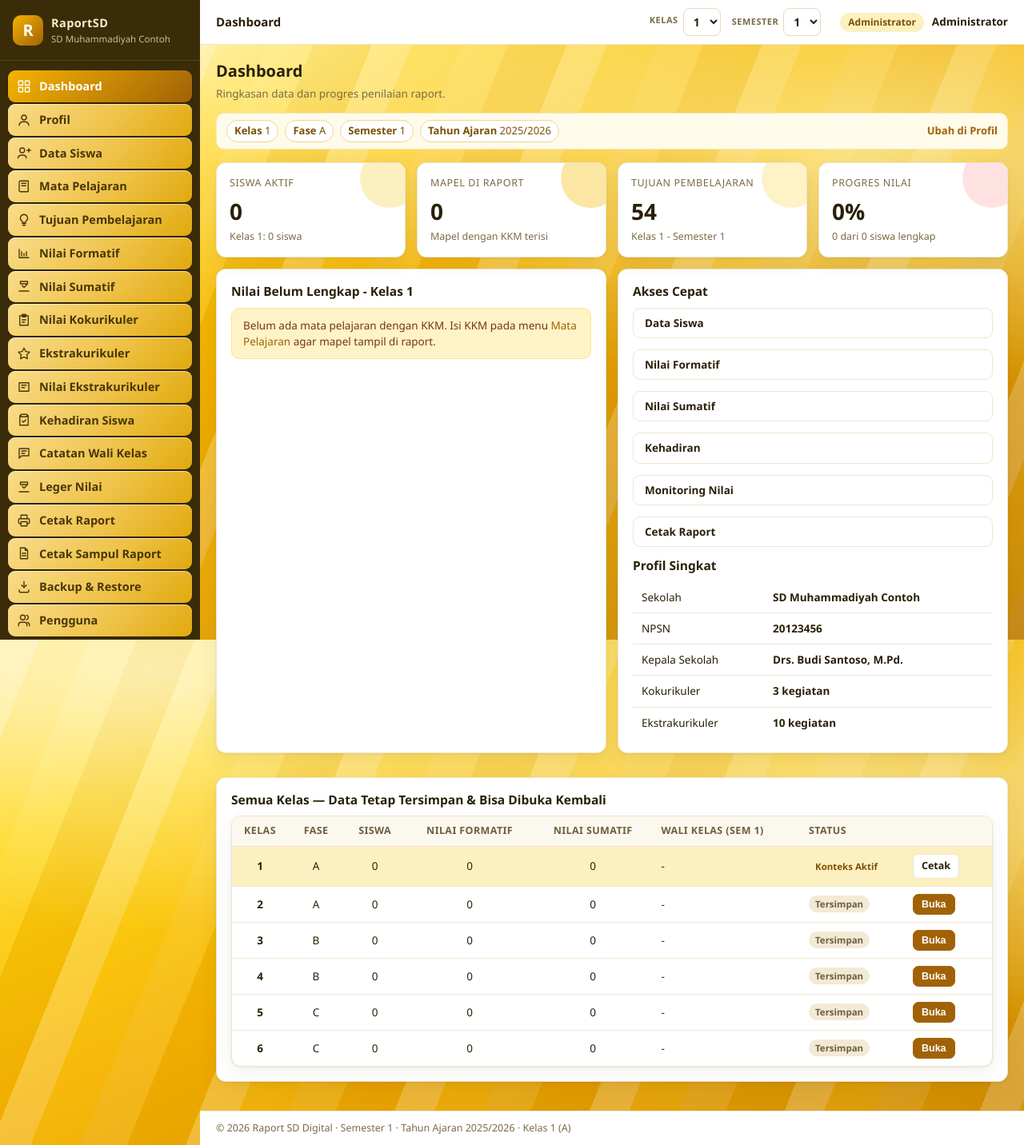
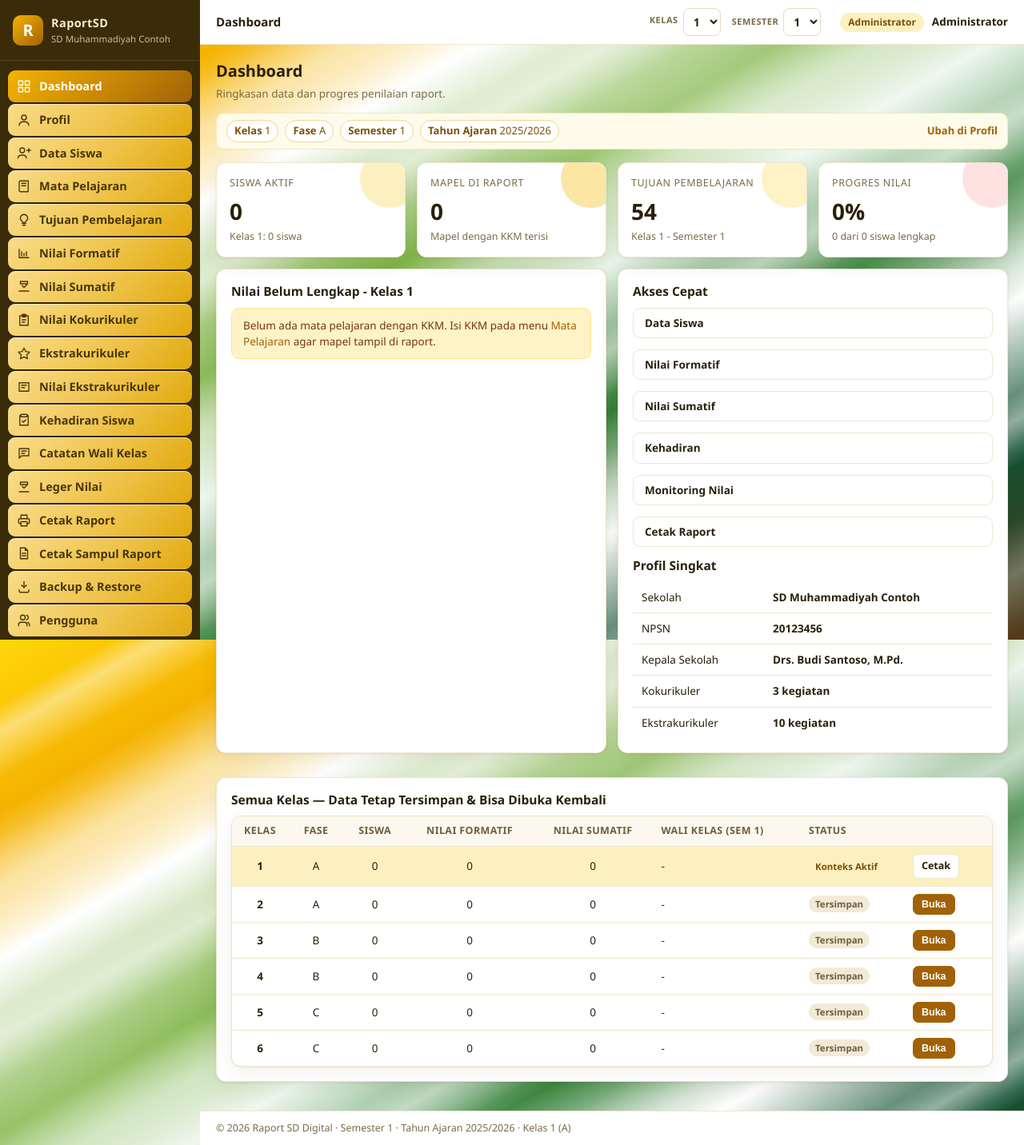
Before and after one commit to ponpesashshidiq2-dev/raportSD, a PHP site: page / in a window 1280 px wide. Shown: the whole page at 80% size. Run offline with PHP 8.4, Linux system fonts and the light colour scheme; the visitor is signed in with stand-in values (Sample User, id 1); some libraries are stand-ins or nearby versions.

Commit message:
Background body digradasi warna emas, kuning, hijau daun, hijau botol, dan cokelat yang bercampur dengan efek putih: (1) pada assets/style.css background-image body dibangun dari empat lapis yaitu repeating-linear-gradient 150deg selebar 330px dengan dua pita putih transparan rgba(255,255,255,.45) di 100px dan rgba(255,255,255,.28) di 265px sebagai efek kilau siral, radial-gradient 90% 55% pada 78% 18% putih opasitas .40 sebagai highlight kanan atas, radial-gradient 85% 55% pada 18% 78% putih opasitas .30 sebagai highlight kiri bawah, serta linear-gradient utama 150deg yang mencampur langsung warna #ffd60a kuning emas, #f5b301 emas, #ffffff putih, #7cb342 hijau daun, #e8f5e9 hijau pucat, #2e7d32 hijau tua, #ffffff putih kedua, #0f5132 hijau botol, hingga #5b3a1a cokelat sehingga putih ikut bercampur di tengah gradasi; (2) background-color tetap #0f5132 sebagai dasar dan background-attachment fixed agar gradasi tetap saat menggulir; teruji php -l dan hanya assets/style.css yang berubah

```diff
--- a/assets/style.css
+++ b/assets/style.css
@@ -7,7 +7,7 @@
 }
 *{box-sizing:border-box}
 html,body{margin:0;padding:0}
-body{font-family:'Segoe UI',system-ui,-apple-system,Roboto,Arial,sans-serif;background-color:#f0b400;background-image:radial-gradient(130% 90% at 15% 5%,rgba(255,255,255,.60) 0%,rgba(255,255,255,0) 45%),radial-gradient(90% 60% at 85% 25%,rgba(255,244,170,.75) 0%,rgba(255,244,170,0) 60%),repeating-linear-gradient(112deg,rgba(255,255,255,.22) 0 46px,rgba(255,214,60,.16) 46px 104px,rgba(255,255,255,.10) 104px 158px,rgba(214,145,0,.16) 158px 226px),linear-gradient(155deg,#ffe875 0%,#ffd60a 18%,#f5b301 42%,#e09b00 66%,#c07d00 100%);background-attachment:fixed;color:var(--ink);font-size:14.5px;line-height:1.5}
+body{font-family:'Segoe UI',system-ui,-apple-system,Roboto,Arial,sans-serif;background-color:#0f5132;background-image:repeating-linear-gradient(150deg,rgba(255,255,255,0) 0 70px,rgba(255,255,255,.45) 100px,rgba(255,255,255,0) 150px,rgba(255,255,255,0) 210px,rgba(255,255,255,.28) 265px,rgba(255,255,255,0) 330px),radial-gradient(90% 55% at 78% 18%,rgba(255,255,255,.40) 0%,rgba(255,255,255,0) 65%),radial-gradient(85% 55% at 18% 78%,rgba(255,255,255,.30) 0%,rgba(255,255,255,0) 60%),linear-gradient(150deg,#ffd60a 0%,#f5b301 14%,#ffffff 26%,#7cb342 40%,#e8f5e9 50%,#2e7d32 62%,#ffffff 72%,#0f5132 84%,#5b3a1a 100%);background-attachment:fixed;color:var(--ink);font-size:14.5px;line-height:1.5}
 .brand img.logo{width:38px;height:38px;border-radius:10px;object-fit:cover;flex:none}
 .auth-brand img.logo.big{width:56px;height:56px;border-radius:14px;object-fit:cover;margin:0 auto 10px;display:block}
 a{color:var(--brand);text-decoration:none}
```
